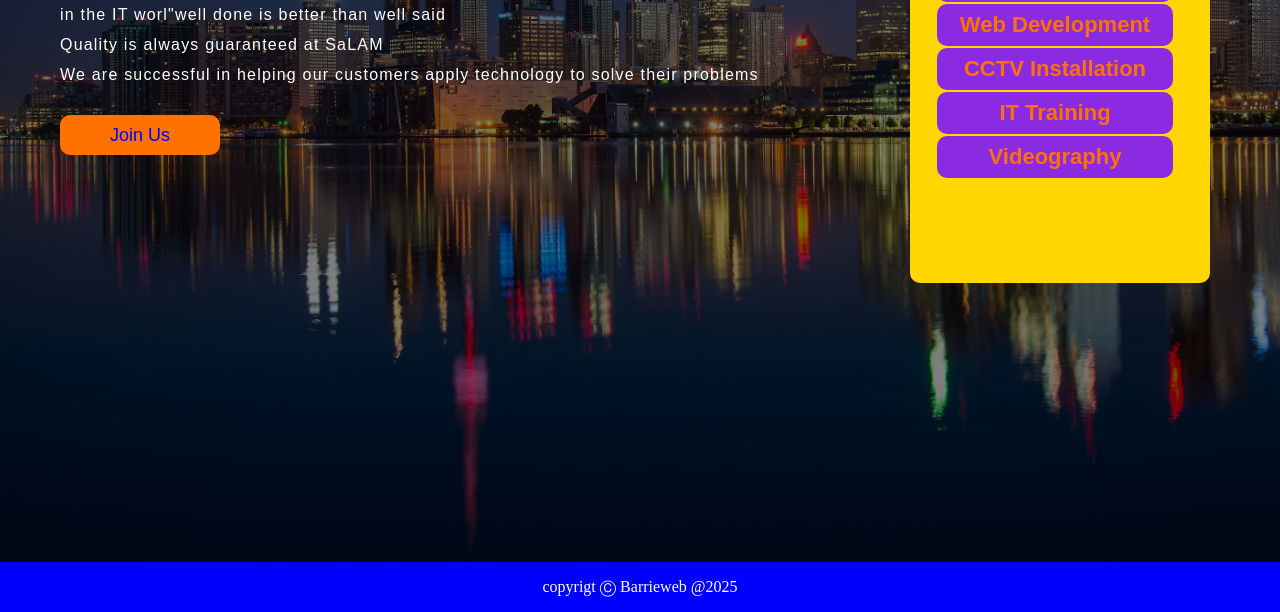
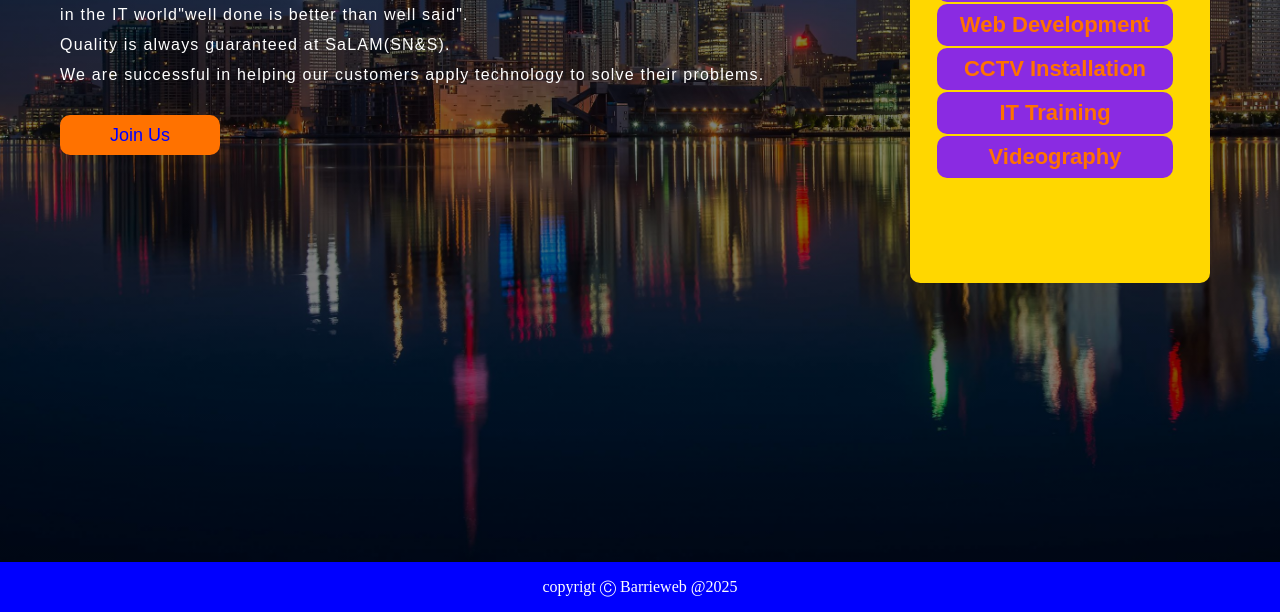
Before and after one commit to salam134/business-website, a plain HTML site: page index.html in a window 1280 px wide. Shown: the part 310-922 px from the top of the page. Drawn offline with Linux system fonts and the light colour scheme.

Commit message:
Update index.html

```diff
--- a/index.html
+++ b/index.html
@@ -24,8 +24,8 @@
         </div>
         <div class="content">
             <h1>Salam Network &<br><span>Services</span></h1>
-            <p class="par">in the IT worl"well done is better than well said<br>
-             Quality is always guaranteed at SaLAM <br>We are successful in helping our customers apply technology to solve their problems</p>
+            <p class="par">in the IT world"well done is better than well said".<br>
+             Quality is always guaranteed at SaLAM(SN&S). <br>We are successful in helping our customers apply technology to solve their problems.</p>
         <button class="cn"><a href="#">Join Us</a></button>
         <div class="form">
             <h2>WE DO THE FOLLOWING:</h2>
```
